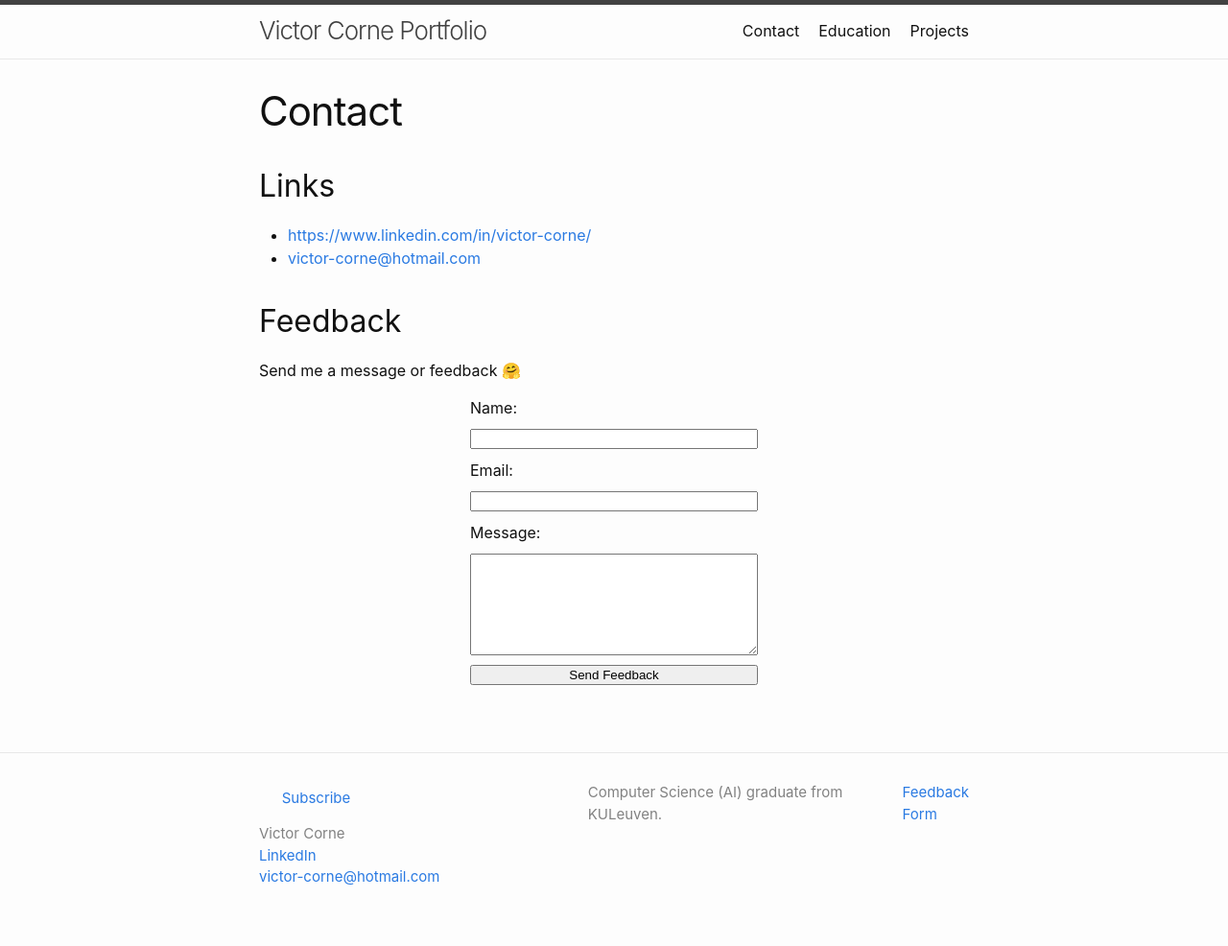
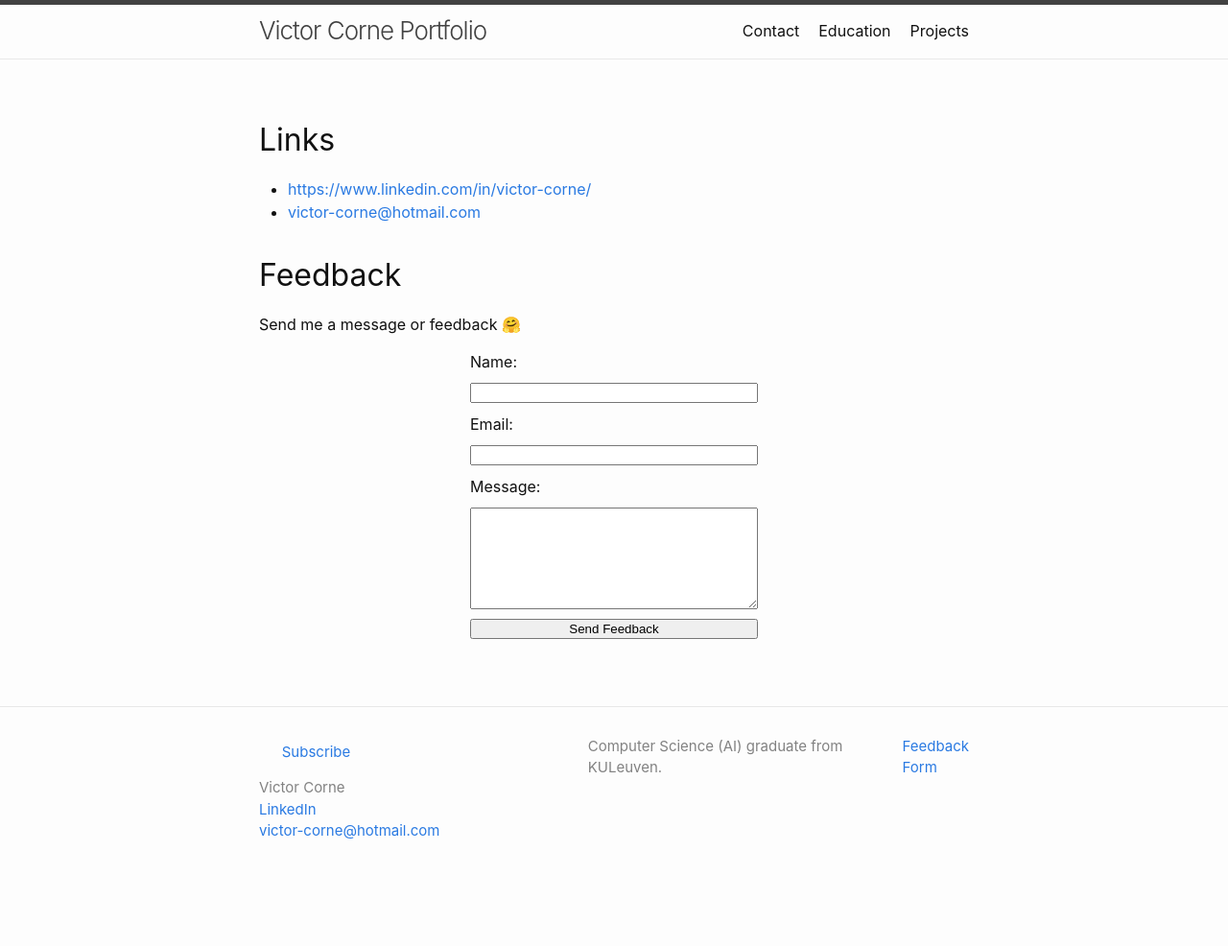
Before and after one commit to VictorCorne/VictorCorne.github.io, a Jekyll site: the page built from contact.md, in a window 1280 px wide. Shown: the whole page at 96% size. Built offline with Jekyll 4.4.1, drawn with Linux system fonts in a browser that asks for light colours; after the commit the page ends 938 px from its top, so only the background shows below that.

Commit message:
Remove double title

```diff
--- a/_layouts/page.html
+++ b/_layouts/page.html
@@ -4,7 +4,7 @@ layout: base
 <article class="post">
 
   <header class="post-header">
-    <h1 class="post-title">{{ page.title | escape }}</h1>
+    <!-- <h1 class="post-title">{{ page.title | escape }}</h1> -->
   </header>
 
   <div class="post-content">
```
